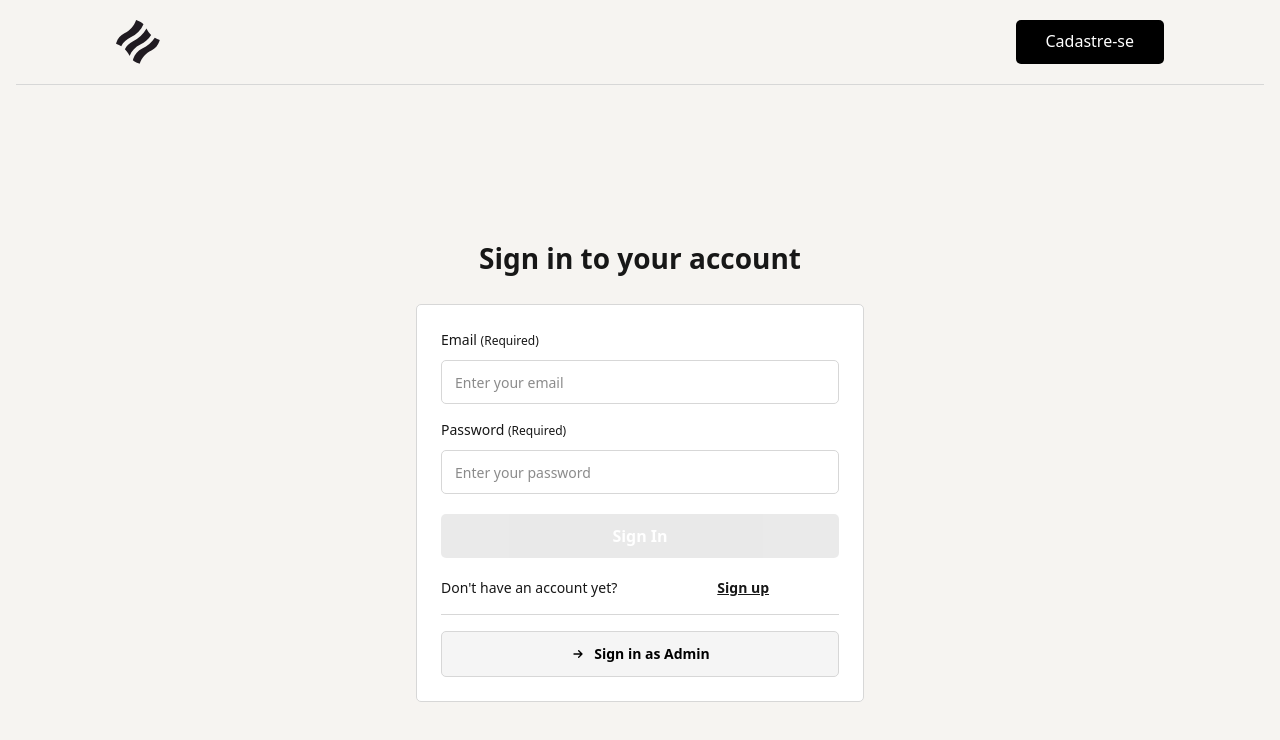
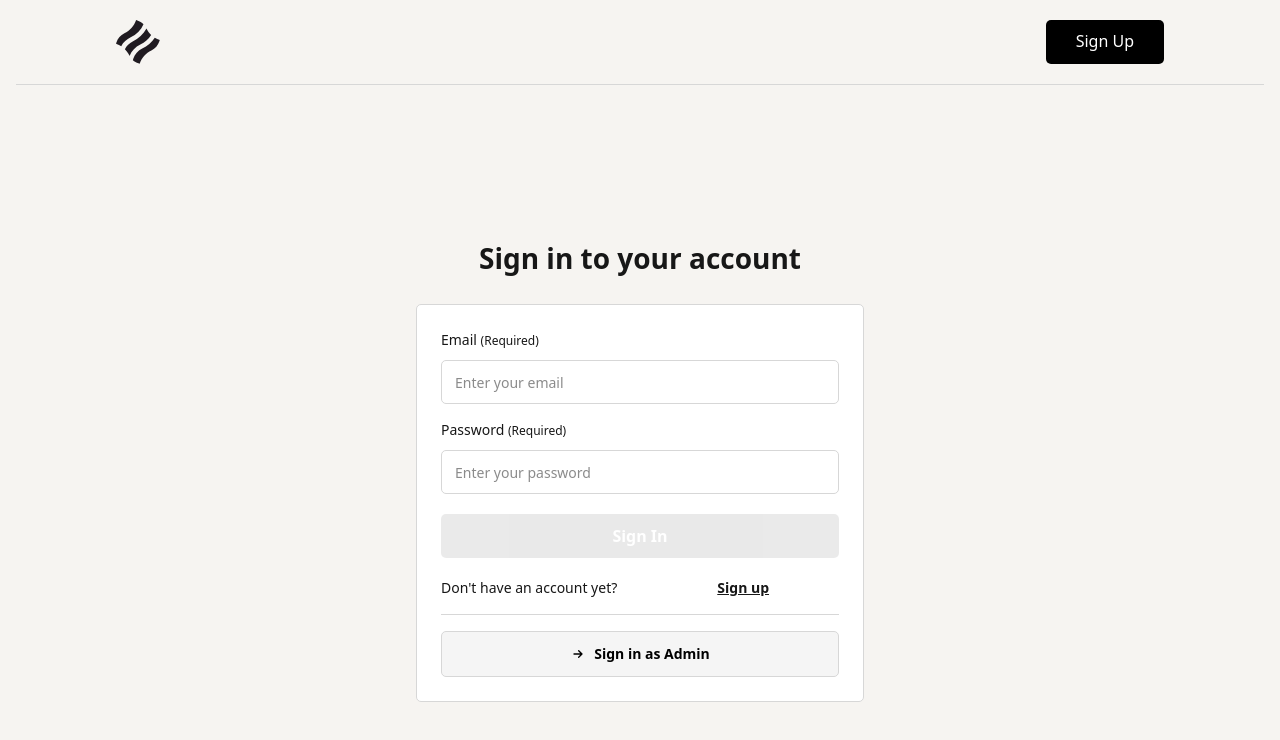
Before and after one commit to ws49066/TimeHub_frontend, a Next.js app: page /client/login in a window 1280 px wide. Shown: the top 740 px of the page. Built offline with nearby package versions, Linux system fonts and the light colour scheme; no server answers.

Commit message:
Add installation guide and update README for clarity; translate log messages to English

```diff
--- a/app/(private)/logs/page.tsx
+++ b/app/(private)/logs/page.tsx
@@ -29,7 +29,7 @@ export default function Logs() {
 
                 // eslint-disable-next-line @typescript-eslint/no-explicit-any
             } catch (err: any) {
-                setError(err.response?.data?.message || "Erro ao carregar os logs.")
+                setError(err.response?.data?.message || "Error loading logs.")
             } finally {
                 setLoading(false)
             }
@@ -39,7 +39,7 @@ export default function Logs() {
     }, [setLogs])
 
 
-    const desc = user?.role === "admin" ? "Acompanhe todos os Logs dos clientes" : "Acompanhe todos os seus Logs";
+    const desc = user?.role === "admin" ? "Monitor all client logs" : "Monitor all your logs";
 
     return (
         <PagePermissionGuard permission="view_logs">
@@ -47,7 +47,7 @@ export default function Logs() {
                 title="Logs"
                 description={desc}
             >
-                {loading && <p>Carregando...</p>}
+                {loading && <p>Loading...</p>}
                 {error && <p className="text-red-500">{error}</p>}
 
                 {<TableLogs />}
--- a/app/(public)/client/layout.tsx
+++ b/app/(public)/client/layout.tsx
@@ -36,7 +36,7 @@ export default function AuthClientLayout({
             onClick={() => handleClick()}
             className=" bg-black text-white rounded-[5px] font-medium text-sm py-2 px-3 sm:text-[16px] sm:py-2.25 sm:px-7.5"
           >
-            {isRegister ? "Login" : "Cadastre-se"}
+            {isRegister ? "Login" : "Sign Up"}
           </button>
         </div>
 
```
Also changed, not shown: 2 other files (tests, documents, lock files or other folders).
